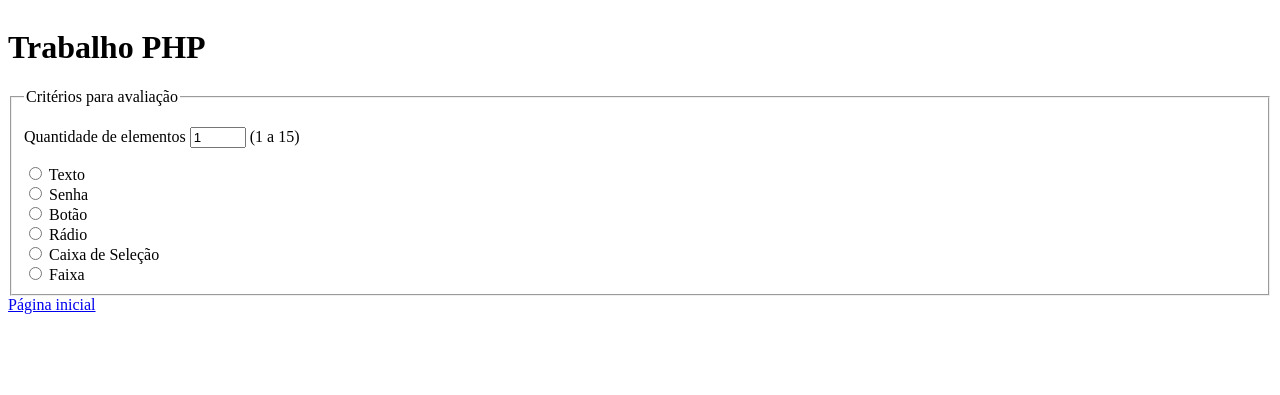
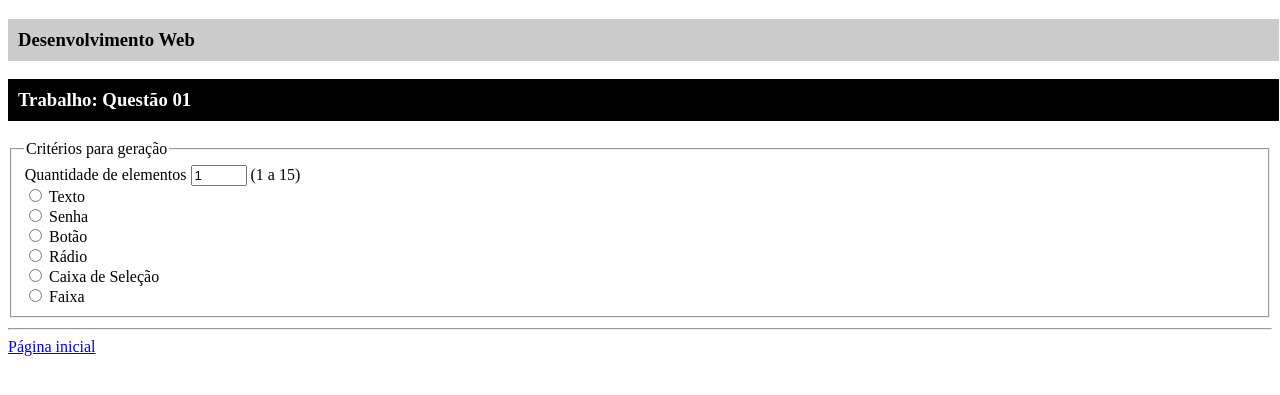
Before and after one commit to dougbadaro/webdev3_pratica_php_001, a PHP site: page /questions/question1.php in a window 1280 px wide. Shown: the top 395 px of the page. Run offline with PHP 8.4, Linux system fonts and the light colour scheme.

Commit message:
Questao 1 estilizada

```diff
--- a/questions/question1.php
+++ b/questions/question1.php
@@ -4,16 +4,25 @@
 <head>
   <meta charset="UTF-8">
   <meta name="viewport" content="width=device-width, initial-scale=1.0">
-  <title>Trabalho PHP</title>
+  <title>Questão 1</title>
+  <style>
+    fieldset {
+      margin-bottom: 10px;
+    }
+    p {
+      margin: 0.8px;
+    }
+  </style>
 </head>
 
-<body style="display: flex; flex-direction: column;">
-  <h1>Trabalho PHP</h1>
+<body>
+  <h3 style="width: 99%; background-color: #CCCCCC; padding: 10px;">Desenvolvimento Web</h3>
+  <h3 style="width: 99%; background-color: #000000; color: #FFF; padding: 10px;">Trabalho: Questão 01</h3>
   <main>
     <form action="question1.php" method="get">
       <fieldset>
 
-        <legend>Critérios para avaliação</legend>
+        <legend>Critérios para geração</legend>
 
         <p>Quantidade de elementos
           <input type="number" name="qntdelementos" id="qnte" min="1" max="15" value="<?php echo selecionado(); ?>" onchange="this.form.submit()">
@@ -41,8 +50,9 @@
       </fieldset>
     </form>
 
+    <hr>
+
     <?php
-
     function marcado($value)
     {
       if (isset($_GET['criterio']) && $_GET['criterio'] === $value) {
```
